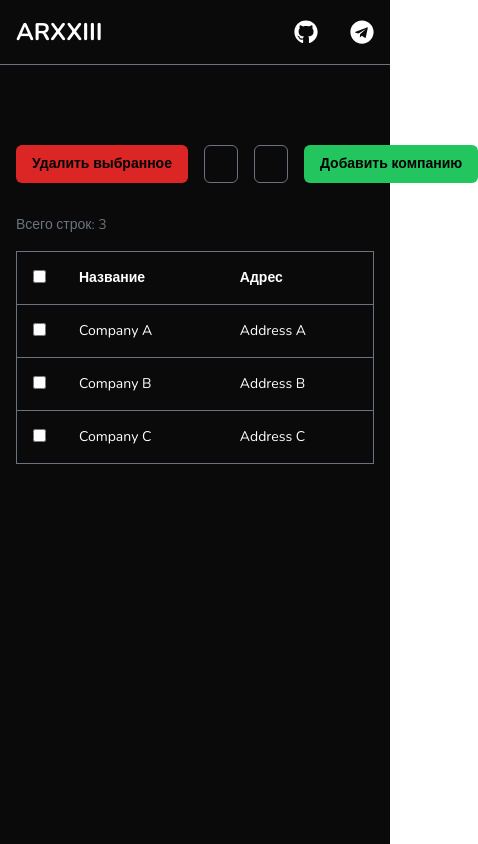
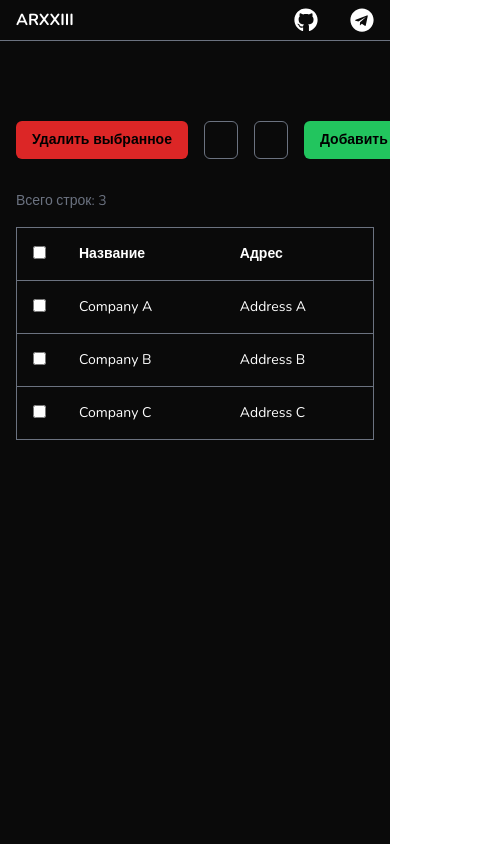
Before and after one commit to ARXXIII/adept-frontend-test, a React (Vite) app: page / in a window 390 px wide. Shown: the whole page, 478 px wide, since content can reach past the window. Built offline with nearby package versions, Linux system fonts and the light colour scheme.

Commit message:
Adapted for mobiles

```diff
--- a/src/App.tsx
+++ b/src/App.tsx
@@ -3,7 +3,7 @@ import { CompanyTable } from "./components/company-table"
 
 function App() {
     return (
-        <main className="bg-neutral-950 min-h-screen">
+        <main className="bg-neutral-950 h-svh lg:h-screen overflow-hidden">
             <Header />
             <CompanyTable />
         </main>
--- a/src/components/header.tsx
+++ b/src/components/header.tsx
@@ -2,14 +2,14 @@ import { FaGithub, FaTelegram } from "react-icons/fa"
 
 export const Header = () => {
     return (
-        <header className="flex justify-between items-center gap-x-24 sticky top-0 px-4 lg:px-60 py-4 text-white border-b border-b-gray-500 bg-neutral-950">
-            <h1 className="font-bold text-2xl">ARXXIII</h1>
+        <header className="flex justify-between items-center gap-x-24 sticky top-0 px-4 lg:px-60 py-2 lg:py-4 text-white border-b border-b-gray-500 bg-neutral-950">
+            <h1 className="font-bold lg:text-2xl">ARXXIII</h1>
             <nav className="flex items-center gap-x-8">
                 <a href="https://github.com/ARXXIII/adept-frontend-test" target="_blank">
-                    <FaGithub className="size-6" />
+                    <FaGithub className="size-6 lg:size-8" />
                 </a>
                 <a href="https://t.me/arxxiii" target="_blank">
-                    <FaTelegram className="size-6" />
+                    <FaTelegram className="size-6 lg:size-8" />
                 </a>
             </nav>
         </header>
```
